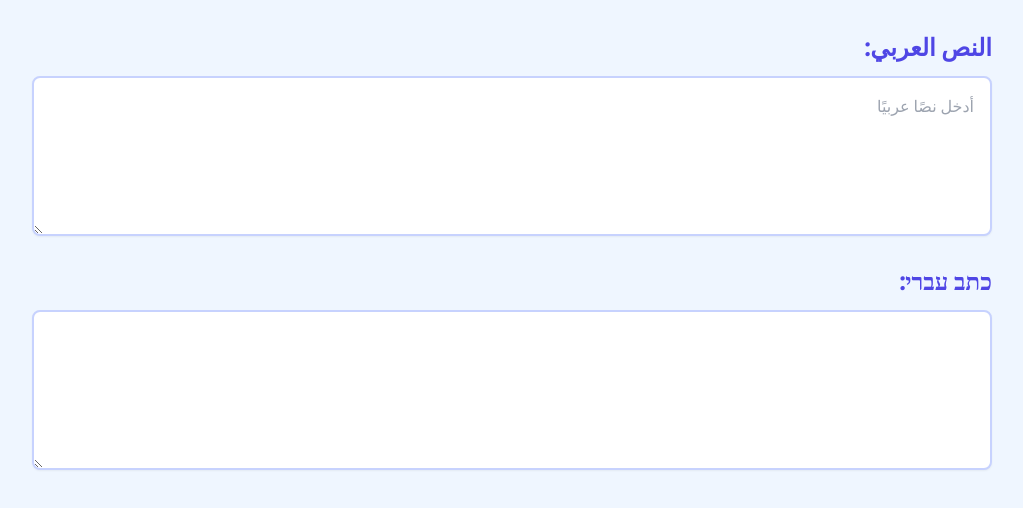
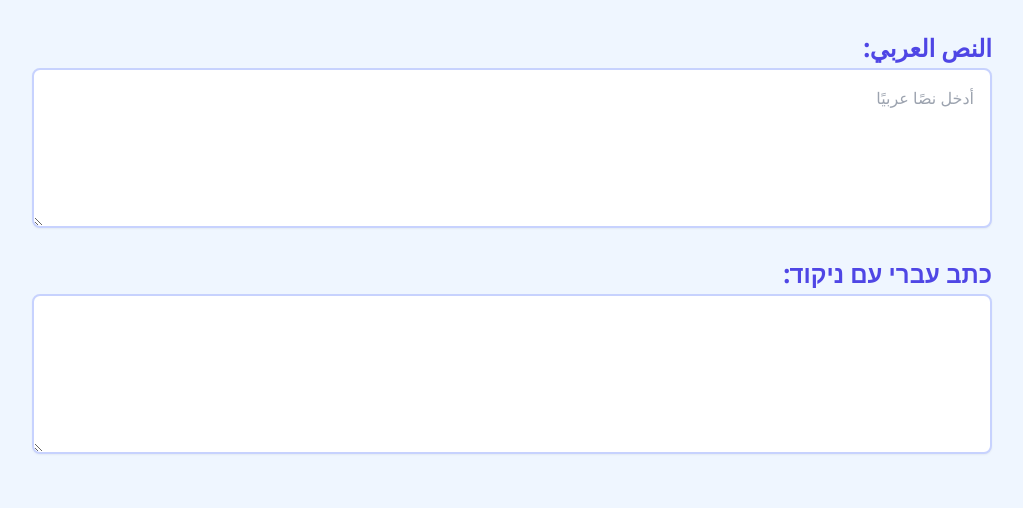
Before and after one commit to github-ramdas/arheb, a plain HTML site: page index.html in a window 1280 px wide. Shown: the whole page, without its empty margins (128-1151 px from the left). Drawn offline with nearby package versions, Linux system fonts and the light colour scheme.

Commit message:
Add files via upload

```diff
--- a/index.html
+++ b/index.html
@@ -7,17 +7,24 @@
     <script src="script.js" defer></script>
     <meta name="viewport" content="width=device-width, initial-scale=1.0">
     <script src="https://cdn.tailwindcss.com"></script>
+    <!-- Include Google Fonts link for Noto Sans with subsets for Arabic and Hebrew -->
+    <link href="https://fonts.googleapis.com/css2?family=Noto+Sans:wght@400;500&subset=arabic,hebrew" rel="stylesheet">
+    <style>
+        /* Apply the font globally */
+        body {
+            font-family: 'Noto Sans', sans-serif;
+        }
+    </style>
 </head>
 <body class="bg-blue-50">
-
     <section class="p-4 md:p-8 max-w-screen-lg mx-auto">
       <div class="mb-6">
-        <label for="arabicInput" class="block text-xl md:text-2xl font-semibold text-indigo-600 mb-3">النص العربي:</label>
+        <label for="arabicInput" class="block text-xl md:text-2xl font-semibold text-indigo-600 mb-1">النص العربي:</label>
         <textarea id="arabicInput" class="w-full h-40 p-4 border-2 border-indigo-200 rounded-lg shadow-sm focus:outline-none focus:ring-2 focus:ring-indigo-300 focus:border-indigo-300" placeholder="أدخل نصًا عربيًا" dir="rtl"></textarea>
       </div>
       <div>
-        <label for="hebrewInput" class="block text-xl md:text-2xl font-semibold text-indigo-600 mb-3">כתב עברי:</label>
-        <textarea id="hebrewInput" class="w-full h-40 p-4 border-2 border-indigo-200 rounded-lg shadow-sm focus:outline-none focus:ring-2 focus:ring-indigo-300 focus:border-indigo-300 bg-white" dir="rtl"></textarea>
+        <label for="hebrewOutputNiqqud" class="block text-xl md:text-2xl font-semibold text-indigo-600 mb-1">כתב עברי עם ניקוד:</label>
+        <textarea id="hebrewOutputNiqqud" class="w-full h-40 p-4 border-2 border-indigo-200 rounded-lg shadow-sm focus:outline-none focus:ring-2 focus:ring-indigo-300 focus:border-indigo-300 bg-white" dir="rtl"></textarea>
       </div>
     </section>
 </body>
```
